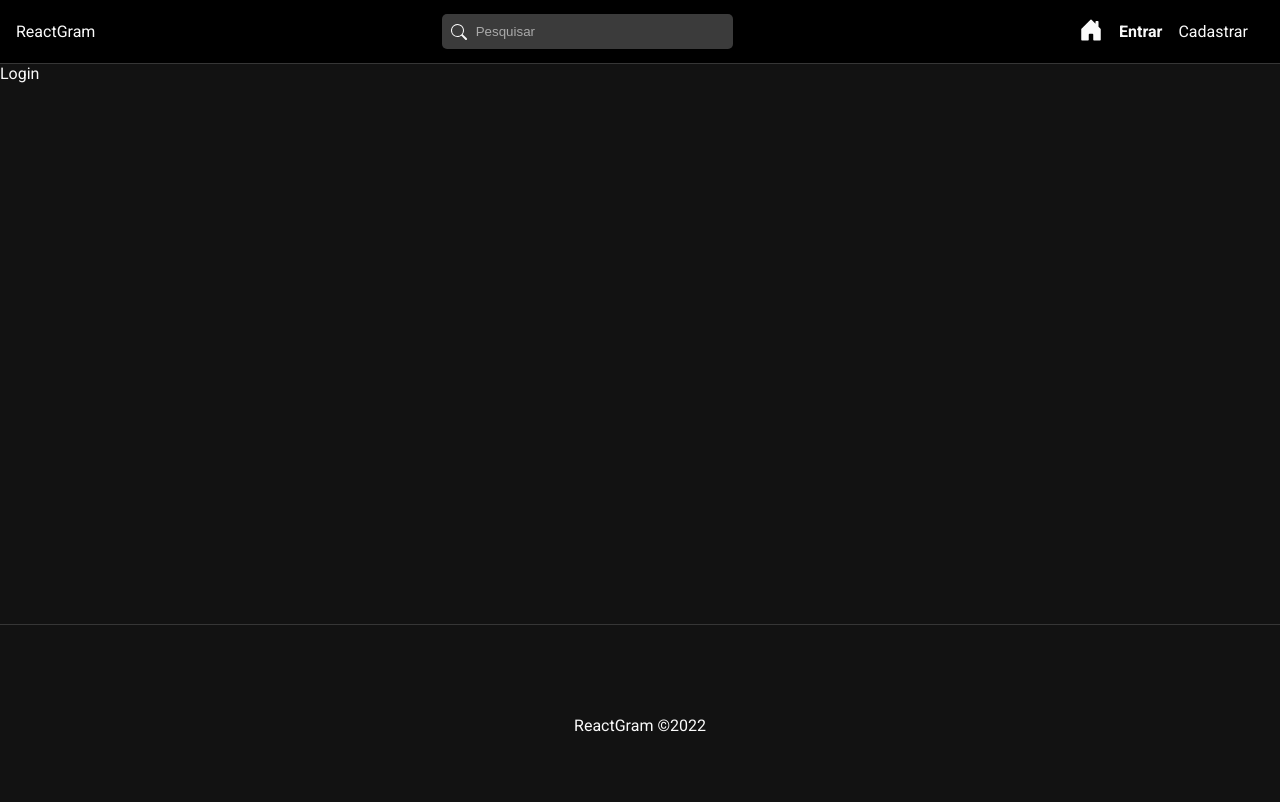
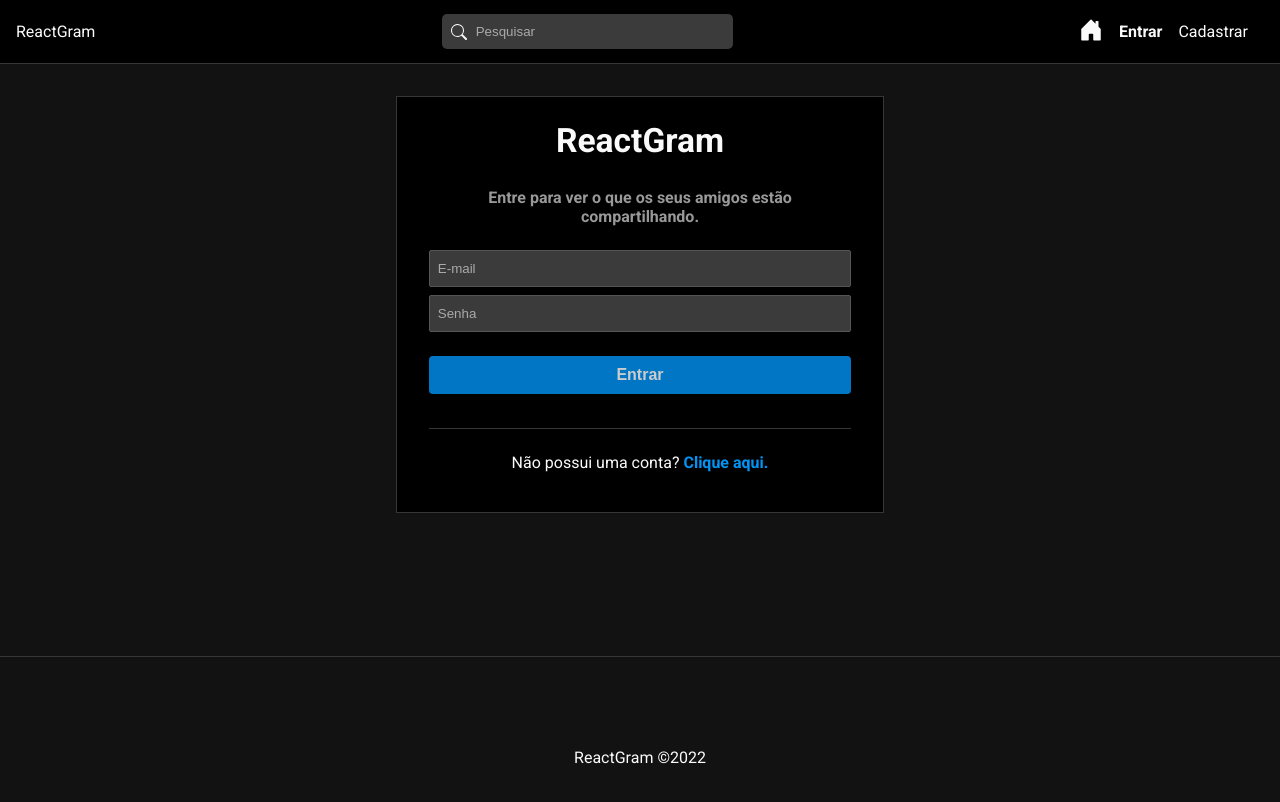
Before and after one commit to mendjoy/ReactGram, a React (Create React App) app in the folder frontend/: page /login in a window 1280 px wide. Shown: the top 802 px of the page. Built offline with nearby package versions, Linux system fonts and the light colour scheme.

Commit message:
form de login

```diff
--- a/frontend/src/pages/Auth/Login.js
+++ b/frontend/src/pages/Auth/Login.js
@@ -1,8 +1,26 @@
+import { Link } from "react-router-dom";
 import "./Auth.css";
 
 const Login = () => {
+
+  const handleSubmit = (e) => {
+    e.preventDefault();
+
+  }
   return (
-    <div>Login</div>
+    <div id="login">
+        <h2>ReactGram</h2>
+        <p className="subtitle">Entre para ver o que os seus amigos estão compartilhando.</p>
+
+        <form onSubmit={handleSubmit}>
+          <input type="email" placeholder="E-mail"/>
+          <input type="password" placeholder="Senha"/>
+          <input type="submit" value="Entrar"/>
+        </form>
+        <p>Não possui uma conta? <Link to="/register">Clique aqui.</Link></p>
+
+
+    </div>
   )
 }
 
```
